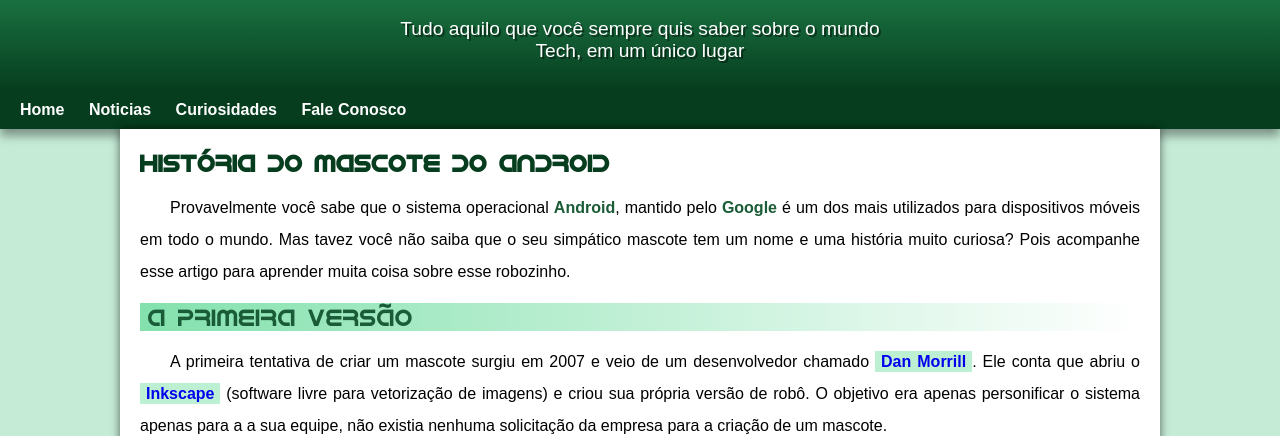
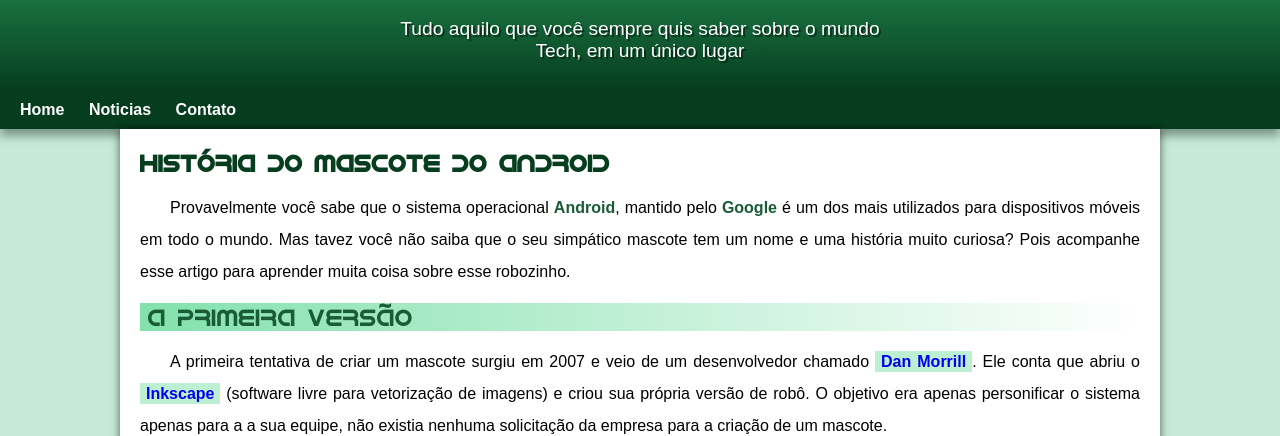
Before and after one commit to rangeldev95/Projeto-Android, a plain HTML site: page index.html in a window 1280 px wide. Shown: the part 99-535 px from the top of the page. Drawn offline with Linux system fonts and the light colour scheme.

Commit message:
problema de padding corrigido

```diff
--- a/estilo/style.css
+++ b/estilo/style.css
@@ -55,6 +55,7 @@
     color: white;
     max-width: 500px;
     margin: auto;
+    padding-bottom: 10px;
     padding-left: 10px;
     padding-right: 10px;
     text-shadow: 2px 2px 0px rgba(0, 0, 0, 0.459);
--- a/index.html
+++ b/index.html
@@ -15,8 +15,7 @@
     <nav>
         <a href="#">Home</a>
         <a href="#">Noticias</a>
-        <a href="#">Curiosidades</a>
-        <a href="#">Fale Conosco</a>
+        <a href="#">Contato</a>
     </nav>
     <main>
         <article>
```
